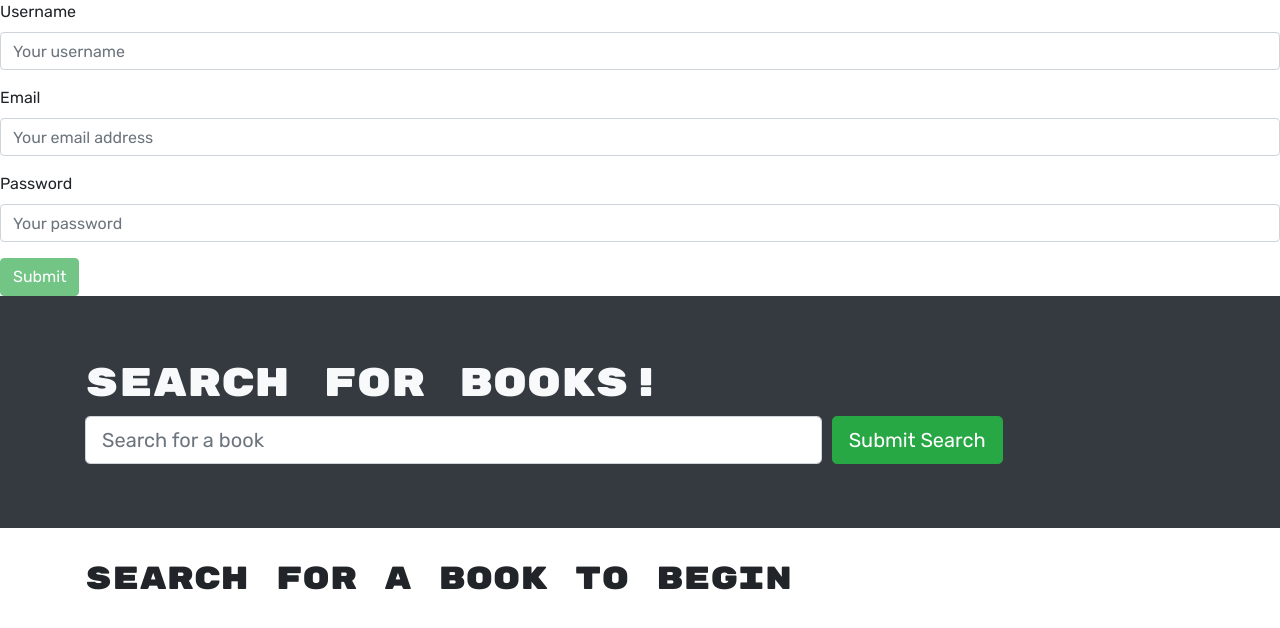
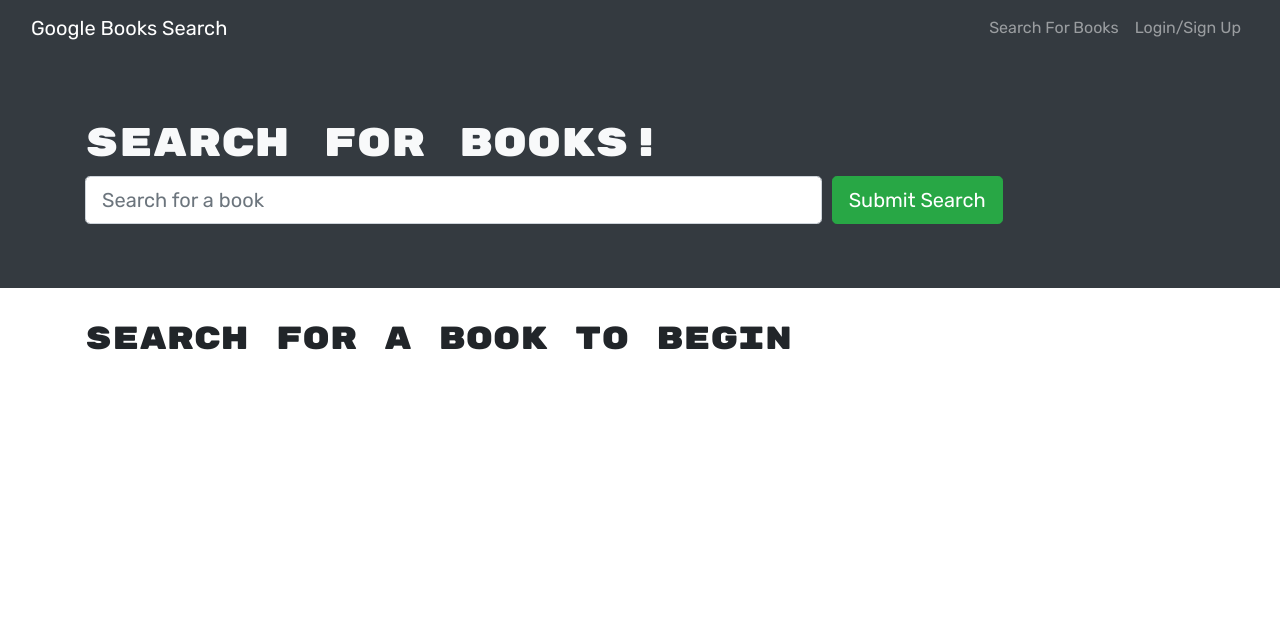
Before and after one commit to MenderesKoc/Book-Search-Engine, a React (Create React App) app in the folder client/: page / in a window 1280 px wide. Shown: the top 628 px of the page. Built offline with nearby package versions, Linux system fonts and the light colour scheme.

Commit message:
fix bugs components navbar

```diff
--- a/client/package.json
+++ b/client/package.json
@@ -16,7 +16,7 @@
     "react-bootstrap": "^1.0.1",
     "react-dom": "^16.13.1",
     "react-router-dom": "^5.1.2",
-    "react-scripts": "3.4.1"
+    "react-scripts": "^3.4.1"
   },
   "scripts": {
     "start": "react-scripts start",
--- a/client/src/components/Navbar.js
+++ b/client/src/components/Navbar.js
@@ -1,128 +1,77 @@
-import React, { useState } from "react";
-import { Form, Button, Alert } from "react-bootstrap";
-import { useMutation } from "@apollo/client";
-import { ADD_USER } from "../utils/mutations";
-import Auth from "../utils/auth";
+import React, { useState } from 'react';
+import { Link } from 'react-router-dom';
+import { Navbar, Nav, Container, Modal, Tab } from 'react-bootstrap';
+import SignUpForm from './SignupForm';
+import LoginForm from './LoginForm';
 
-const SignupForm = () => {
-  // set initial form state
-  const [userFormData, setUserFormData] = useState({
-    username: "",
-    email: "",
-    password: "",
-  });
-  // set state for form validation
-  const [validated] = useState(false);
-  // set state for alert
-  const [showAlert, setShowAlert] = useState(false);
+import Auth from '../utils/auth';
 
-  const [addUser, { error }] = useMutation(ADD_USER);
-
-  const handleInputChange = (event) => {
-    const { name, value } = event.target;
-    setUserFormData({ ...userFormData, [name]: value });
-  };
-
-  const handleFormSubmit = async (event) => {
-    event.preventDefault();
-
-    // check if form has everything (as per react-bootstrap docs)
-    const form = event.currentTarget;
-    if (form.checkValidity() === false) {
-      event.preventDefault();
-      event.stopPropagation();
-    }
-
-    try {
-      const { data } = await addUser({
-        variables: { ...userFormData },
-      });
-      Auth.login(data.addUser.token);
-    } catch (e) {
-      console.error(e);
-    }
-
-    setUserFormData({
-      username: "",
-      email: "",
-      password: "",
-    });
-  };
+const AppNavbar = () => {
+  // set modal display state
+  const [showModal, setShowModal] = useState(false);
 
   return (
     <>
-      {/* This is needed for the validation functionality above */}
-      <Form noValidate validated={validated} onSubmit={handleFormSubmit}>
-        {/* show alert if server response is bad */}
-        <Alert
-          dismissible
-          onClose={() => setShowAlert(false)}
-          show={showAlert}
-          variant="danger"
-        >
-          {error && <br>Sign-up failed.</br>}
-        </Alert>
-
-        <Form.Group>
-          <Form.Label htmlFor="username">Username</Form.Label>
-          <Form.Control
-            type="text"
-            placeholder="Your username"
-            name="username"
-            onChange={handleInputChange}
-            value={userFormData.username}
-            required
-          />
-          <Form.Control.Feedback type="invalid">
-            Username is required!
-          </Form.Control.Feedback>
-        </Form.Group>
-
-        <Form.Group>
-          <Form.Label htmlFor="email">Email</Form.Label>
-          <Form.Control
-            type="email"
-            placeholder="Your email address"
-            name="email"
-            onChange={handleInputChange}
-            value={userFormData.email}
-            required
-          />
-          <Form.Control.Feedback type="invalid">
-            Email is required!
-          </Form.Control.Feedback>
-        </Form.Group>
-
-        <Form.Group>
-          <Form.Label htmlFor="password">Password</Form.Label>
-          <Form.Control
-            type="password"
-            placeholder="Your password"
-            name="password"
-            onChange={handleInputChange}
-            value={userFormData.password}
-            required
-          />
-          <Form.Control.Feedback type="invalid">
-            Password is required!
-          </Form.Control.Feedback>
-        </Form.Group>
-        <Button
-          disabled={
-            !(
-              userFormData.username &&
-              userFormData.email &&
-              userFormData.password
-            )
-          }
-          type="submit"
-          variant="success"
-        >
-          Submit
-        </Button>
-      </Form>
+      <Navbar bg='dark' variant='dark' expand='lg'>
+        <Container fluid>
+          <Navbar.Brand as={Link} to='/'>
+            Google Books Search
+          </Navbar.Brand>
+          <Navbar.Toggle aria-controls='navbar' />
+          <Navbar.Collapse id='navbar'>
+            <Nav className='ml-auto'>
+              <Nav.Link as={Link} to='/'>
+                Search For Books
+              </Nav.Link>
+              {/* if user is logged in show saved books and logout */}
+              {Auth.loggedIn() ? (
+                <>
+                  <Nav.Link as={Link} to='/saved'>
+                    See Your Books
+                  </Nav.Link>
+                  <Nav.Link onClick={Auth.logout}>Logout</Nav.Link>
+                </>
+              ) : (
+                <Nav.Link onClick={() => setShowModal(true)}>Login/Sign Up</Nav.Link>
+              )}
+            </Nav>
+          </Navbar.Collapse>
+        </Container>
+      </Navbar>
+      {/* set modal data up */}
+      <Modal
+        size='lg'
+        show={showModal}
+        onHide={() => setShowModal(false)}
+        aria-labelledby='signup-modal'>
+        {/* tab container to do either signup or login component */}
+        <Tab.Container defaultActiveKey='login'>
+          <Modal.Header closeButton>
+            <Modal.Title id='signup-modal'>
+              <Nav variant='pills'>
+                <Nav.Item>
+                  <Nav.Link eventKey='login'>Login</Nav.Link>
+                </Nav.Item>
+                <Nav.Item>
+                  <Nav.Link eventKey='signup'>Sign Up</Nav.Link>
+                </Nav.Item>
+              </Nav>
+            </Modal.Title>
+          </Modal.Header>
+          <Modal.Body>
+            <Tab.Content>
+              <Tab.Pane eventKey='login'>
+                <LoginForm handleModalClose={() => setShowModal(false)} />
+              </Tab.Pane>
+              <Tab.Pane eventKey='signup'>
+                <SignUpForm handleModalClose={() => setShowModal(false)} />
+              </Tab.Pane>
+            </Tab.Content>
+          </Modal.Body>
+        </Tab.Container>
+      </Modal>
     </>
   );
 };
 
-export default SignupForm;
+export default AppNavbar;
--- a/client/src/components/SignupForm.js
+++ b/client/src/components/SignupForm.js
@@ -1,22 +1,16 @@
+// see SignupForm.js for comments
 import React, { useState } from "react";
 import { Form, Button, Alert } from "react-bootstrap";
 import { useMutation } from "@apollo/client";
-import { ADD_USER } from "../utils/mutations";
+import { LOGIN_USER } from "../utils/mutations";
 import Auth from "../utils/auth";
 
-const SignupForm = () => {
-  // set initial form state
-  const [userFormData, setUserFormData] = useState({
-    username: "",
-    email: "",
-    password: "",
-  });
-  // set state for form validation
+const LoginForm = () => {
+  const [userFormData, setUserFormData] = useState({ email: "", password: "" });
   const [validated] = useState(false);
-  // set state for alert
   const [showAlert, setShowAlert] = useState(false);
 
-  const [addUser, { error }] = useMutation(ADD_USER);
+  const [login, { error }] = useMutation(LOGIN_USER);
 
   const handleInputChange = (event) => {
     const { name, value } = event.target;
@@ -34,12 +28,13 @@
     }
 
     try {
-      const { data } = await addUser({
+      const { data } = await login({
         variables: { ...userFormData },
       });
-      Auth.login(data.addUser.token);
-    } catch (e) {
-      console.error(e);
+
+      Auth.login(data.login.token);
+    } catch (err) {
+      console.error(err);
     }
 
     setUserFormData({
@@ -51,38 +46,20 @@
 
   return (
     <>
-      {/* This is needed for the validation functionality above */}
       <Form noValidate validated={validated} onSubmit={handleFormSubmit}>
-        {/* show alert if server response is bad */}
         <Alert
           dismissible
           onClose={() => setShowAlert(false)}
           show={showAlert}
           variant="danger"
         >
-          {error && <br>Sign-up failed.</br>}
+          {error && <br>Login failed.</br>}
         </Alert>
-
-        <Form.Group>
-          <Form.Label htmlFor="username">Username</Form.Label>
-          <Form.Control
-            type="text"
-            placeholder="Your username"
-            name="username"
-            onChange={handleInputChange}
-            value={userFormData.username}
-            required
-          />
-          <Form.Control.Feedback type="invalid">
-            Username is required!
-          </Form.Control.Feedback>
-        </Form.Group>
-
         <Form.Group>
           <Form.Label htmlFor="email">Email</Form.Label>
           <Form.Control
-            type="email"
-            placeholder="Your email address"
+            type="text"
+            placeholder="Your email"
             name="email"
             onChange={handleInputChange}
             value={userFormData.email}
@@ -108,13 +85,7 @@
           </Form.Control.Feedback>
         </Form.Group>
         <Button
-          disabled={
-            !(
-              userFormData.username &&
-              userFormData.email &&
-              userFormData.password
-            )
-          }
+          disabled={!(userFormData.email && userFormData.password)}
           type="submit"
           variant="success"
         >
@@ -125,4 +96,4 @@
   );
 };
 
-export default SignupForm;
+export default LoginForm;
```
Also changed, not shown: 2 other files (tests, documents, lock files or other folders).
